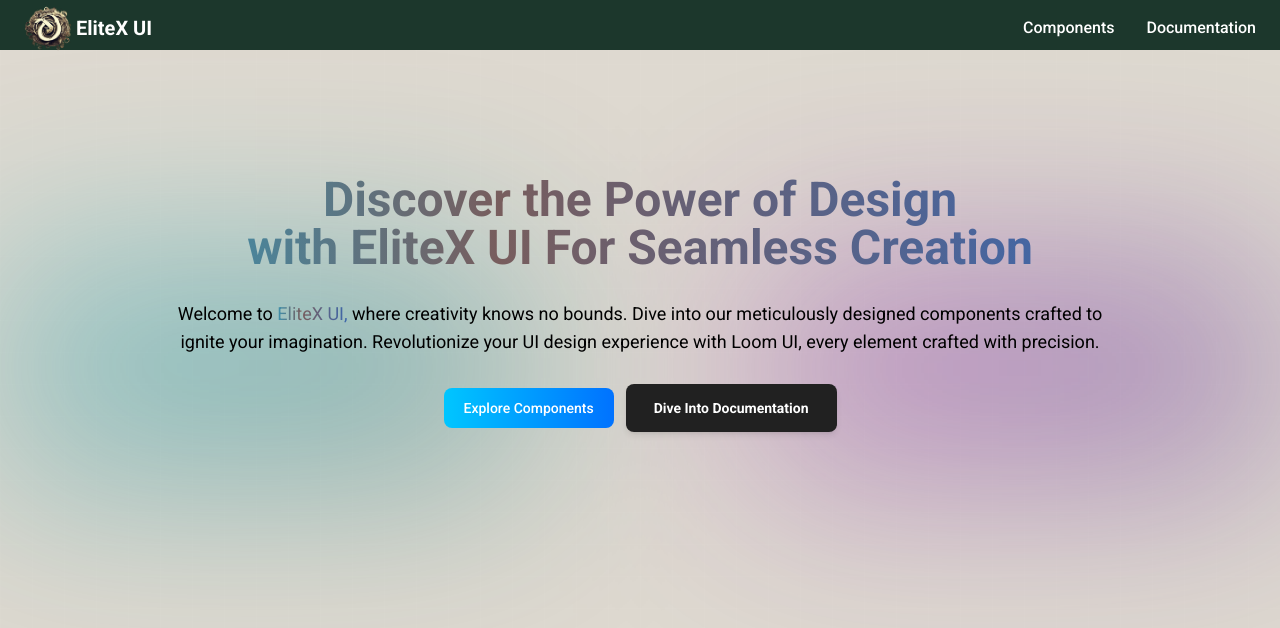
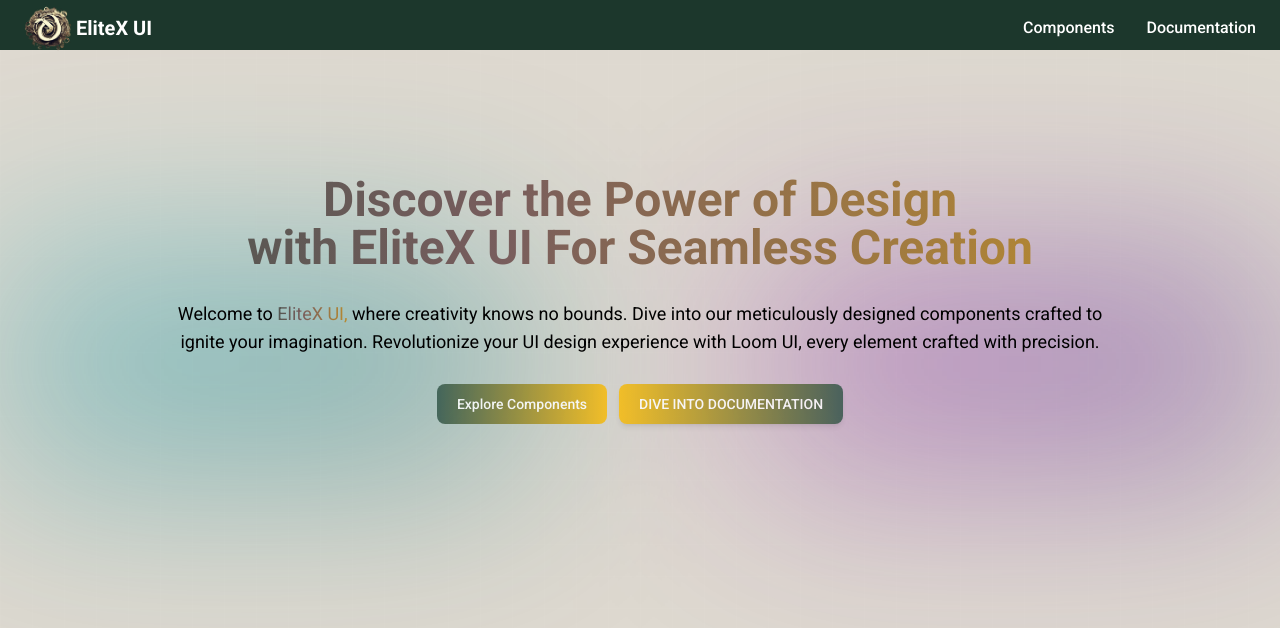
Before and after one commit to nayon117/Canvas-UI, a React (Vite) app: page / in a window 1280 px wide. Shown: the top 628 px of the page. Built offline with nearby package versions, Linux system fonts and the light colour scheme.

Commit message:
fix issue

```diff
--- a/src/Pages/Home/Home.jsx
+++ b/src/Pages/Home/Home.jsx
@@ -26,12 +26,12 @@ const Home = () => {
             </p>
             <div className="flex items-center justify-center gap-x-3">
               <Link to={"/components/avatar"}>
-                <button  color="amber" className="btn" size="lg">
+                <button   className="btn " size="lg">
                   Explore Components
                 </button>
               </Link>
               <Link to={"/documention"}>
-                <Button className="capitalize" size="lg">
+                <Button className="btn1" size="lg">
                   Dive into Documentation
                 </Button>
               </Link>
--- a/src/components/Navbar.jsx
+++ b/src/components/Navbar.jsx
@@ -18,7 +18,7 @@ const Navbar = () => {
   }, []);
   const NavList = () => {
     return (
-      <ul className="my-2 flex flex-col gap-2 lg:mb-0 lg:mt-0 lg:flex-row lg:items-center lg:gap-6">
+      <ul className=" flex flex-col gap-2 lg:mb-0 lg:mt-0 lg:flex-row lg:items-center lg:gap-6">
         <Typography
           as="li"
           variant="large"
--- a/src/index.css
+++ b/src/index.css
@@ -30,7 +30,7 @@ body {
 }
 
 .logo-text {
-  background: linear-gradient(to right,#00c6ff , #785d5d 35%,  #0072ff);
+  background: linear-gradient(to right,#2B4F43 , #785d5d 35%,  #F9B900);
   background-size: 200% auto;
   -webkit-background-clip: text;
   -webkit-text-fill-color: transparent;
@@ -97,5 +97,8 @@ body {
   opacity: 1;
 }
 .btn {
-  @apply text-white bg-gradient-to-r from-[#00c6ff] to-[#0072ff] focus:ring-4 focus:outline-none focus:ring-blue-300 font-medium rounded-lg text-sm w-full sm:w-auto px-5 py-2.5 text-center;
+  @apply text-white bg-gradient-to-r from-[#2B4F43] to-[#F9B900] focus:ring-4 focus:outline-none focus:ring-blue-300 font-medium rounded-lg text-sm w-full sm:w-auto px-5 py-2.5 text-center opacity-80;
 }
+.btn1 {
+  @apply text-white bg-gradient-to-r from-[#F9B900] to-[#2B4F43] focus:ring-4 focus:outline-none focus:ring-blue-300 font-medium rounded-lg text-sm w-full sm:w-auto px-5 py-2.5 text-center opacity-80;
+}
```
